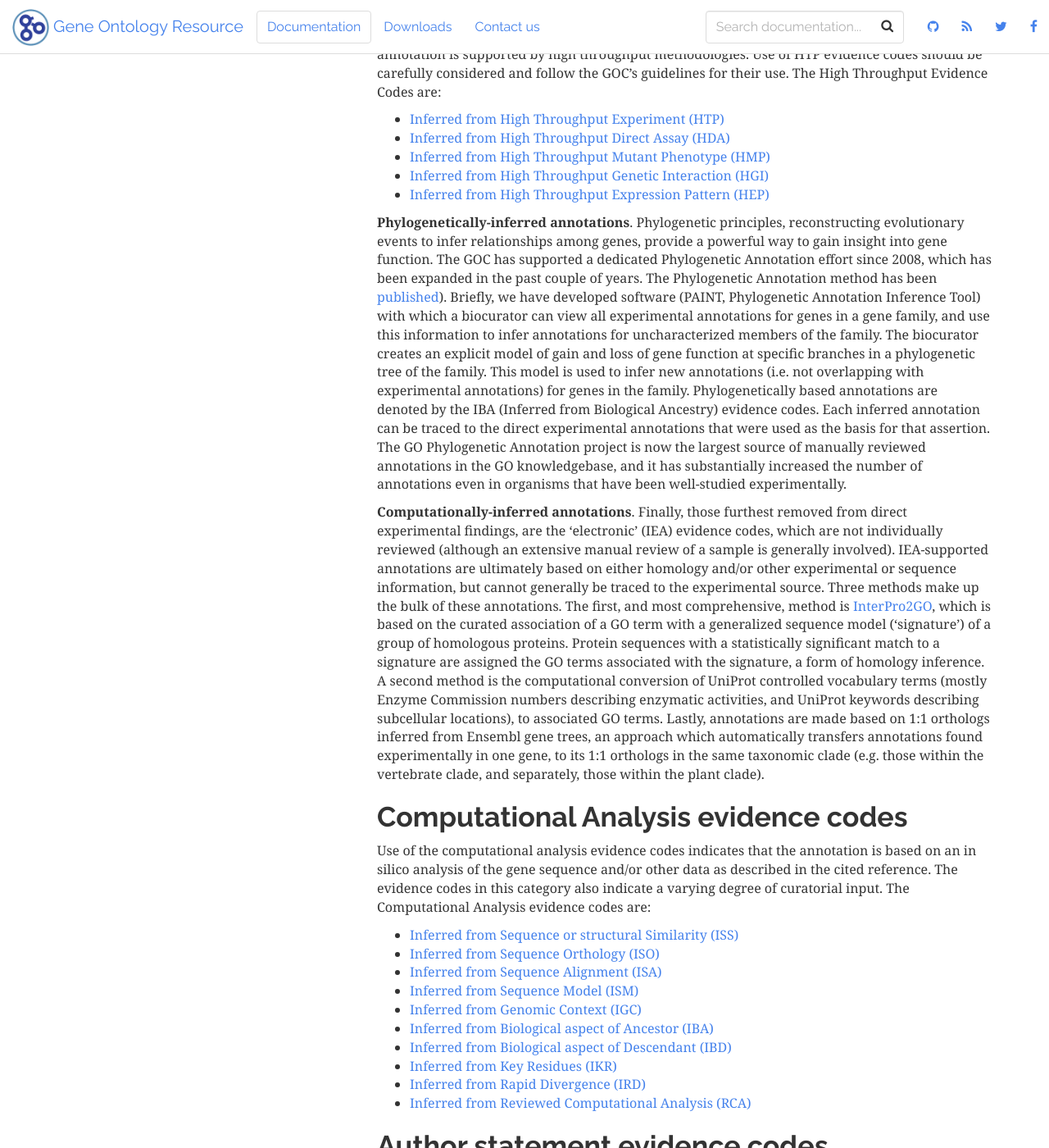
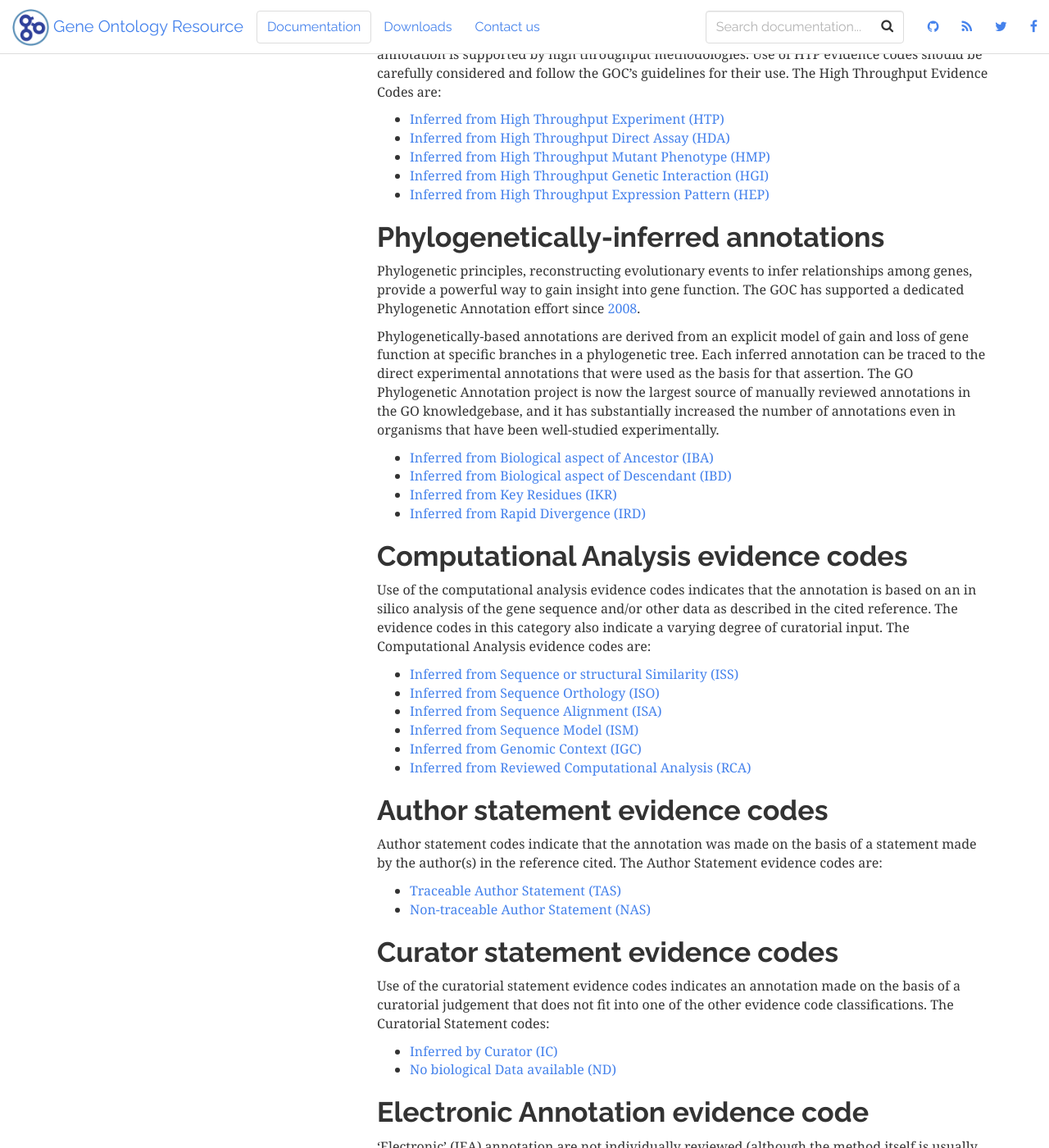
Before and after one commit to geneontology/geneontology.github.io, a Jekyll site: the page built from _docs/guide-go-evidence-codes.md, in a window 1280 px wide and 1400 px high, scrolled down 707 px. Shown: the whole window at 82% size. Built offline with Jekyll 4.4.1, drawn with Linux system fonts in a browser that asks for light colours; nearby versions of some CDN libraries; some of the changed text lies outside the part shown.

Commit message:
Update guide-go-evidence-codes.md

```diff
--- a/_docs/guide-go-evidence-codes.md
+++ b/_docs/guide-go-evidence-codes.md
@@ -31,12 +31,15 @@
 - [Inferred from High Throughput Genetic Interaction (HGI)](http://wiki.geneontology.org/index.php/Inferred_from_High_Throughput_Genetic_Interaction_(HGI)){:target="_blank"}
 - [Inferred from High Throughput Expression Pattern (HEP)](http://wiki.geneontology.org/index.php/Inferred_from_High_Throughput_Expression_Pattern_(HEP)){:target="_blank"}
 
-**Phylogenetically-inferred annotations**. Phylogenetic principles, reconstructing evolutionary events to infer relationships among genes, provide a powerful way to gain insight into gene function. The GOC has supported a dedicated Phylogenetic Annotation effort since 2008, which has been expanded in the past couple of years. The Phylogenetic Annotation method has been <a href="https://www.ncbi.nlm.nih.gov/pubmed/21873635">published</a>). Briefly, we have developed software (PAINT, Phylogenetic Annotation Inference Tool) with which a biocurator can view all experimental annotations for genes in a gene family, and use this information to infer annotations for uncharacterized members of the family. The biocurator creates an explicit model of gain and loss of gene function at specific branches in a phylogenetic tree of the family. This model is used to infer new annotations (i.e. not overlapping with experimental annotations) for genes in the family. Phylogenetically based annotations are denoted by the IBA (Inferred from Biological Ancestry) evidence codes. Each inferred annotation can be traced to the direct experimental annotations that were used as the basis for that assertion. The GO Phylogenetic Annotation project is now the largest source of manually reviewed annotations in the GO knowledgebase, and it has substantially increased the number of annotations even in organisms that have been well-studied experimentally.
+## Phylogenetically-inferred annotations
+Phylogenetic principles, reconstructing evolutionary events to infer relationships among genes, provide a powerful way to gain insight into gene function. The GOC has supported a dedicated Phylogenetic Annotation effort since [2008](https://www.ncbi.nlm.nih.gov/pubmed/21873635){:target="_blank"}.
 
-**Computationally-inferred annotations**. Finally, those furthest removed from direct experimental findings, are the ‘electronic’ (IEA) evidence codes, which are not individually reviewed (although an extensive manual review of a sample is generally involved). IEA-supported annotations are ultimately based on either homology and/or other experimental or sequence information, but cannot generally be traced to the experimental source. Three methods make up the bulk of these annotations. The first, and most comprehensive, method is <a href="https://www.ncbi.nlm.nih.gov/pubmed/27899635">InterPro2GO</a>, which is based on the curated association of a GO term with a generalized sequence model (‘signature’) of a group of homologous proteins. Protein sequences with a statistically significant match to a signature are assigned the GO terms associated with the signature, a form of homology inference. A second method is the computational conversion of UniProt controlled vocabulary terms (mostly Enzyme Commission numbers describing enzymatic activities, and UniProt keywords describing subcellular locations), to associated GO terms. Lastly, annotations are made based on 1:1 orthologs inferred from Ensembl gene trees, an approach which automatically transfers annotations found experimentally in one gene, to its 1:1 orthologs in the same taxonomic clade (e.g. those within the vertebrate clade, and separately, those within the plant clade).
+Phylogenetically-based annotations are derived from an explicit model of gain and loss of gene function at specific branches in a phylogenetic tree. Each inferred annotation can be traced to the direct experimental annotations that were used as the basis for that assertion. The GO Phylogenetic Annotation project is now the largest source of manually reviewed annotations in the GO knowledgebase, and it has substantially increased the number of annotations even in organisms that have been well-studied experimentally.
 
-
-
+- [Inferred from Biological aspect of Ancestor (IBA)](http://wiki.geneontology.org/index.php/Inferred_from_Biological_aspect_of_Ancestor_(IBA)){:target="_blank"}
+- [Inferred from Biological aspect of Descendant (IBD)](http://wiki.geneontology.org/index.php/Inferred_from_Biological_aspect_of_Descendant_(IBD)){:target="_blank"}
+- [Inferred from Key Residues (IKR)](http://wiki.geneontology.org/index.php/Inferred_from_Key_Residues_(IKR)){:target="_blank"}
+- [Inferred from Rapid Divergence (IRD)](http://wiki.geneontology.org/index.php/Inferred_from_Rapid_Divergence(IRD)){:target="_blank"}
 
 ## Computational Analysis evidence codes
 
@@ -47,10 +50,6 @@
 - [Inferred from Sequence Alignment (ISA)](http://wiki.geneontology.org/index.php/Inferred_from_Sequence_Alignment_(ISA)){:target="_blank"}
 - [Inferred from Sequence Model (ISM)](http://wiki.geneontology.org/index.php/Inferred_from_Sequence_Model_(ISM)){:target="_blank"}
 - [Inferred from Genomic Context (IGC)](http://wiki.geneontology.org/index.php/Inferred_from_Genomic_Context_(IGC)){:target="_blank"}
-- [Inferred from Biological aspect of Ancestor (IBA)](http://wiki.geneontology.org/index.php/Inferred_from_Biological_aspect_of_Ancestor_(IBA)){:target="_blank"}
-- [Inferred from Biological aspect of Descendant (IBD)](http://wiki.geneontology.org/index.php/Inferred_from_Biological_aspect_of_Descendant_(IBD)){:target="_blank"}
-- [Inferred from Key Residues (IKR)](http://wiki.geneontology.org/index.php/Inferred_from_Key_Residues_(IKR)){:target="_blank"}
-- [Inferred from Rapid Divergence (IRD)](http://wiki.geneontology.org/index.php/Inferred_from_Rapid_Divergence(IRD)){:target="_blank"}
 - [Inferred from Reviewed Computational Analysis (RCA)](http://wiki.geneontology.org/index.php/Inferred_from_Reviewed_Computational_Analysis_(RCA)){:target="_blank"}
 
 ## Author statement evidence codes
@@ -68,8 +67,7 @@
 - [No biological Data available (ND)](http://wiki.geneontology.org/index.php/No_biological_Data_available_(ND)_evidence_code){:target="_blank"}
 
 ## Electronic Annotation evidence code
-
-All of the above evidence codes are assigned by curators. However, GO also uses one evidence code that is assigned by automated methods, without curatorial judgement. The Automatically-Assigned evidence code is
+‘Electronic’ (IEA) annotation are not individually reviewed (although the method itself is usually subjected to various quality assessments). IEA-supported annotations are ultimately based on either homology and/or other experimental or sequence information, but cannot generally be traced to an experimental source. Three methods make up the bulk of these annotations. The first, and most comprehensive, method is [InterPro2GO](https://www.ncbi.nlm.nih.gov/pubmed/27899635){:target="_blank"}, which is based on the curated association of a GO term with a generalized sequence model (‘signature’) of a group of homologous proteins. Protein sequences with a statistically significant match to a signature are assigned the GO terms associated with the signature, a form of homology inference. A second method is the computational conversion of UniProt controlled vocabulary terms (including Enzyme Commission numbers describing enzymatic activities, and UniProt keywords describing subcellular locations), to associated GO terms. Lastly, annotations are made based on 1:1 orthologs inferred from Ensembl gene trees, an approach which automatically transfers annotations found experimentally in one gene, to its 1:1 orthologs in the same taxonomic clade (e.g. those within the vertebrate clade, and separately, those within the plant clade).
 
 - [Inferred from Electronic Annotation (IEA)](http://wiki.geneontology.org/index.php/Inferred_from_Electronic_Annotation_(IEA)){:target="_blank"}
 
```
